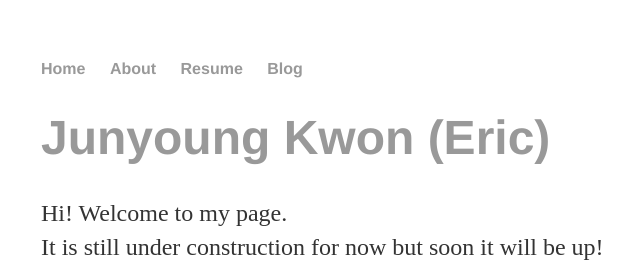
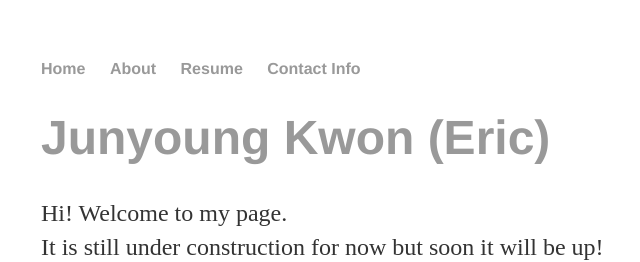
Before and after one commit to junyoung-kwon/Personal-Website, a Jekyll site: the page built from index.html, in a window 1280 px wide. Shown: the top 262 px of the page, without its empty margins (151-791 px from the left). Built offline with Jekyll 4.4.1, drawn with Linux system fonts in a browser that asks for light colours.

Commit message:
Added Contact Info

```diff
--- a/_layouts/default.html
+++ b/_layouts/default.html
@@ -11,7 +11,7 @@
 			<li><a href="/">Home</a></li>
         		<li><a href="/about">About</a></li>
 	        	<li><a href="/resume">Resume</a></li>
-        		<li><a href="/blog">Blog</a></li>
+        		<li><a href="/contact_info">Contact Info</a></li>
     		</ul>
 		</nav>
 		<div class="container">
```
